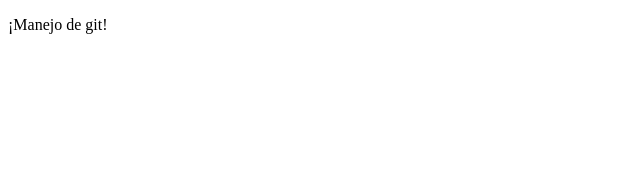
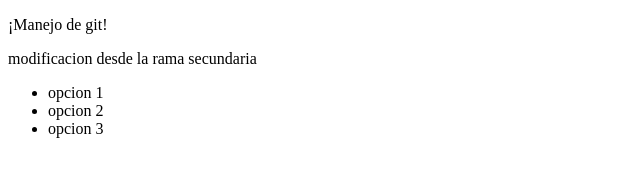
Before and after one commit to rgia147/ProyectoA, a plain HTML site: page index.html in a window 1280 px wide. Shown: the whole page, without its empty margins (0-640 px from the left). Drawn offline with Linux system fonts and the light colour scheme.

Commit message:
modificacion1 desderama secundaria1

```diff
--- a/index.html
+++ b/index.html
@@ -8,7 +8,7 @@
 
 <body>
   <p>¡Manejo de git!</p>
-
+  <p>modificacion desde la rama secundaria</p> <ul> <li>opcion 1</li><li>opcion 2</li><li>opcion 3</li></ul>
 
 </body>
 </html>
```
